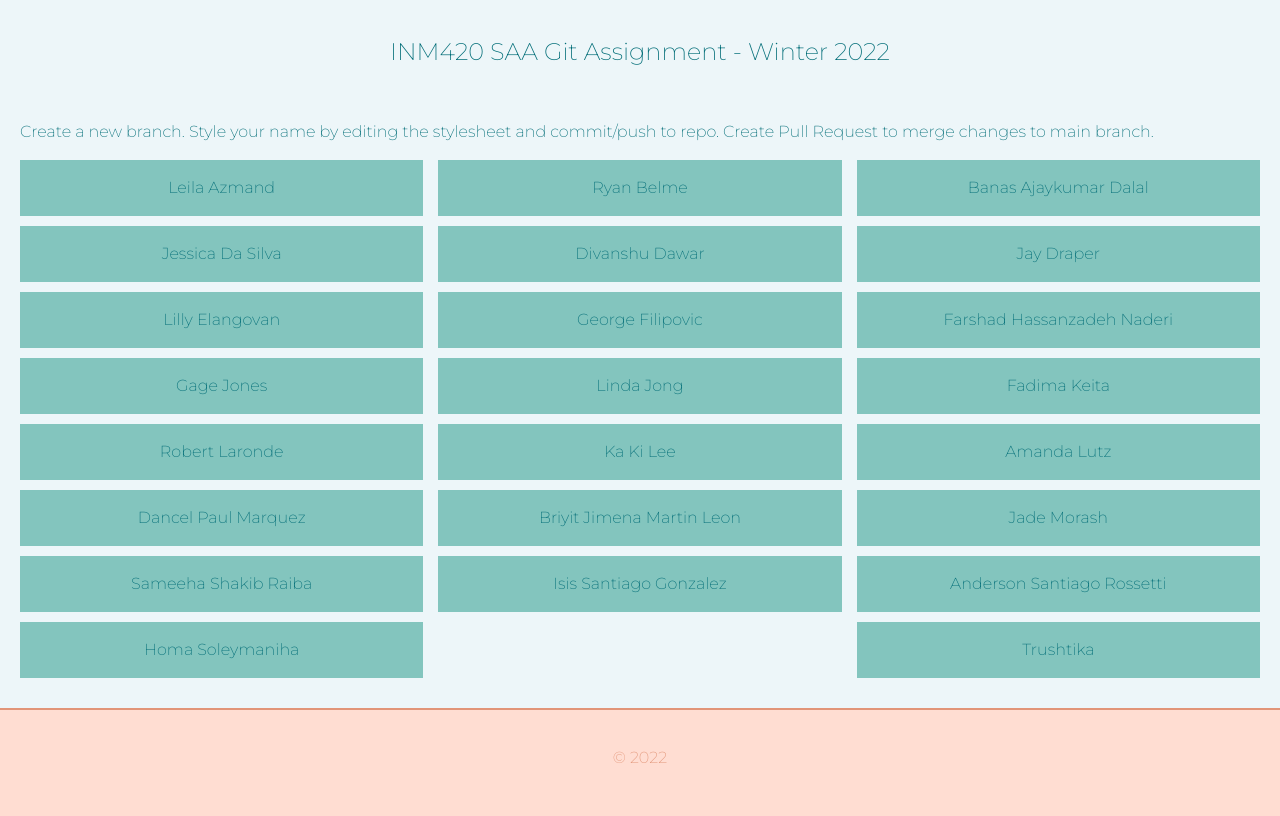
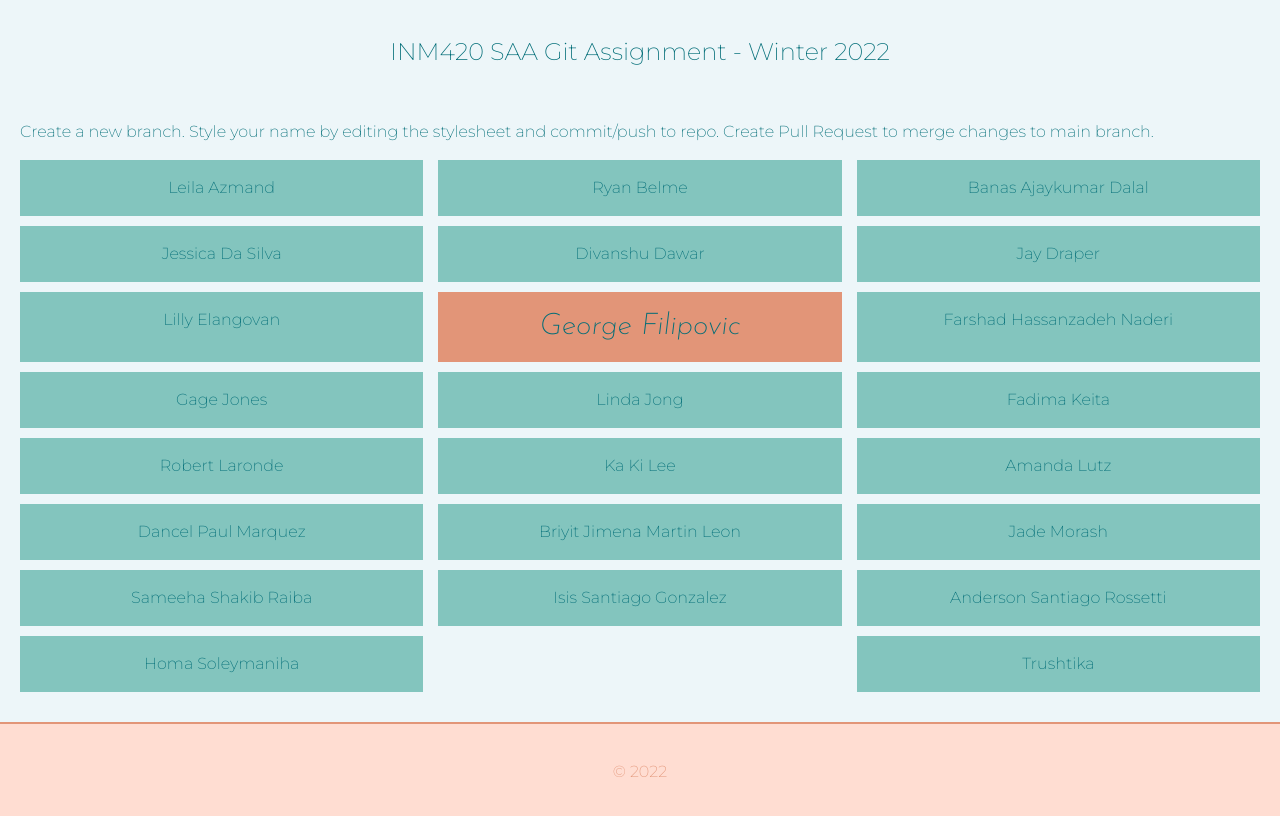
Before and after one commit to hsoley/inm420-saa-gitassignment, a website: page public/index.html in a window 1280 px wide. Drawn offline with nearby package versions, Linux system fonts and the light colour scheme.

Commit message:
George Filipovic Branch
My commit

```diff
--- a/public/assets/css/style.css
+++ b/public/assets/css/style.css
@@ -53,6 +53,10 @@ main div {
 }
 
 #dfilipovic1 {
+    font-family: 'Josefin Sans', sans-serif;
+    font-style: italic;
+    font-size: 30px;
+    background-color: #e29578;
 }
 
 #fhassanzadeh-naderi {
--- a/public/index.html
+++ b/public/index.html
@@ -11,6 +11,7 @@
         <link rel="preconnect" href="https://fonts.googleapis.com">
         <link rel="preconnect" href="https://fonts.gstatic.com" crossorigin>
         <link href="https://fonts.googleapis.com/css2?family=Montserrat:wght@200&display=swap" rel="stylesheet">
+        <link href="https://fonts.googleapis.com/css2?family=Josefin+Sans:ital,wght@0,100;0,300;1,200&display=swap" rel="stylesheet">
     </head>
 
     <body>
```
Also changed, not shown: 1 other file.
